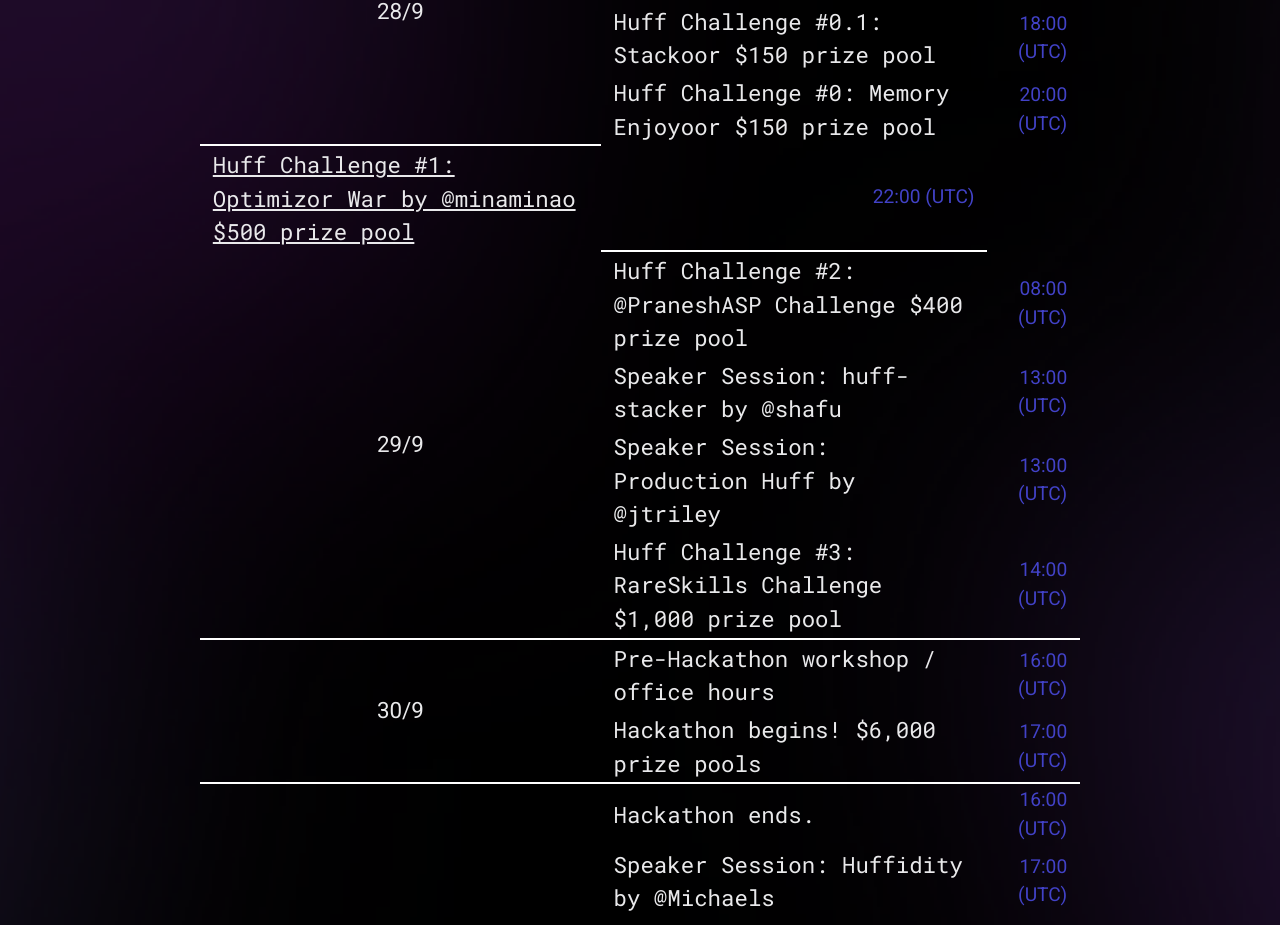
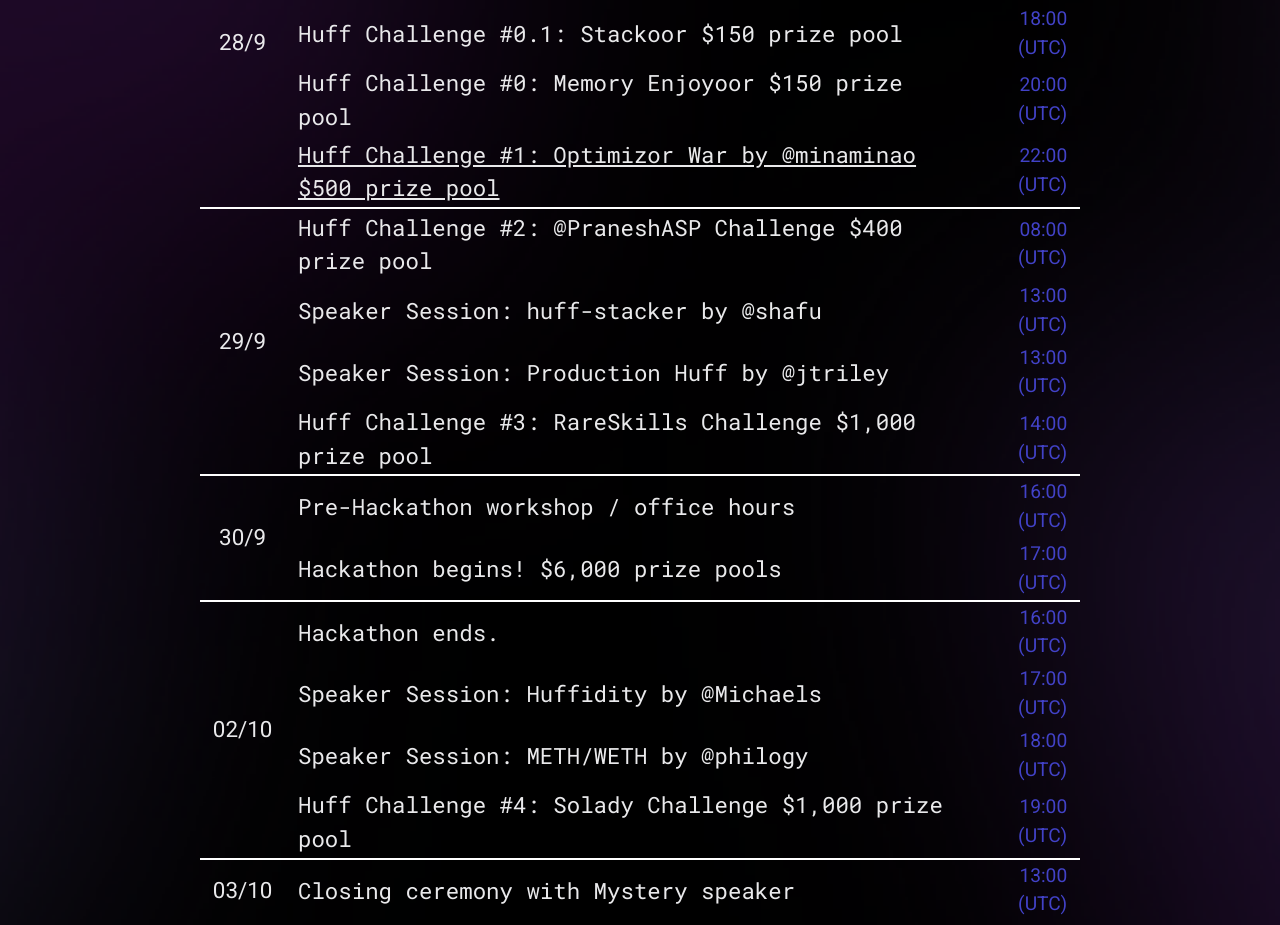
Before and after one commit to huff-language/huff-web, a Next.js app: page /hackathon in a window 1280 px wide. Shown: the part 1348-2273 px from the top of the page. Built offline with nearby package versions, Linux system fonts and the light colour scheme.

Commit message:
fix: hackathon schedule formatting

```diff
--- a/src/components/hackathon/index.tsx
+++ b/src/components/hackathon/index.tsx
@@ -119,7 +119,7 @@
         <Schedule>
           <tbody>
             <tr>
-              <td className="date bottom" rowSpan={4}>28/9</td>
+              <td className="date bottom" rowSpan={5}>28/9</td>
               <td className="activity">Opening</td>
               <td>15:00 (UTC)</td>
             </tr>
@@ -136,7 +136,7 @@
               <td>20:00 (UTC)</td>
             </tr>
             <tr>
-              <td className="activity"><a href="https://minaminao.github.io/optimizor-war/">Huff Challenge #1: Optimizor War by @minaminao $500 prize pool</a></td>
+              <td className="activity bottom"><a href="https://minaminao.github.io/optimizor-war/">Huff Challenge #1: Optimizor War by @minaminao $500 prize pool</a></td>
               <td className="bottom">22:00 (UTC)</td>
             </tr>
             <tr>
```
